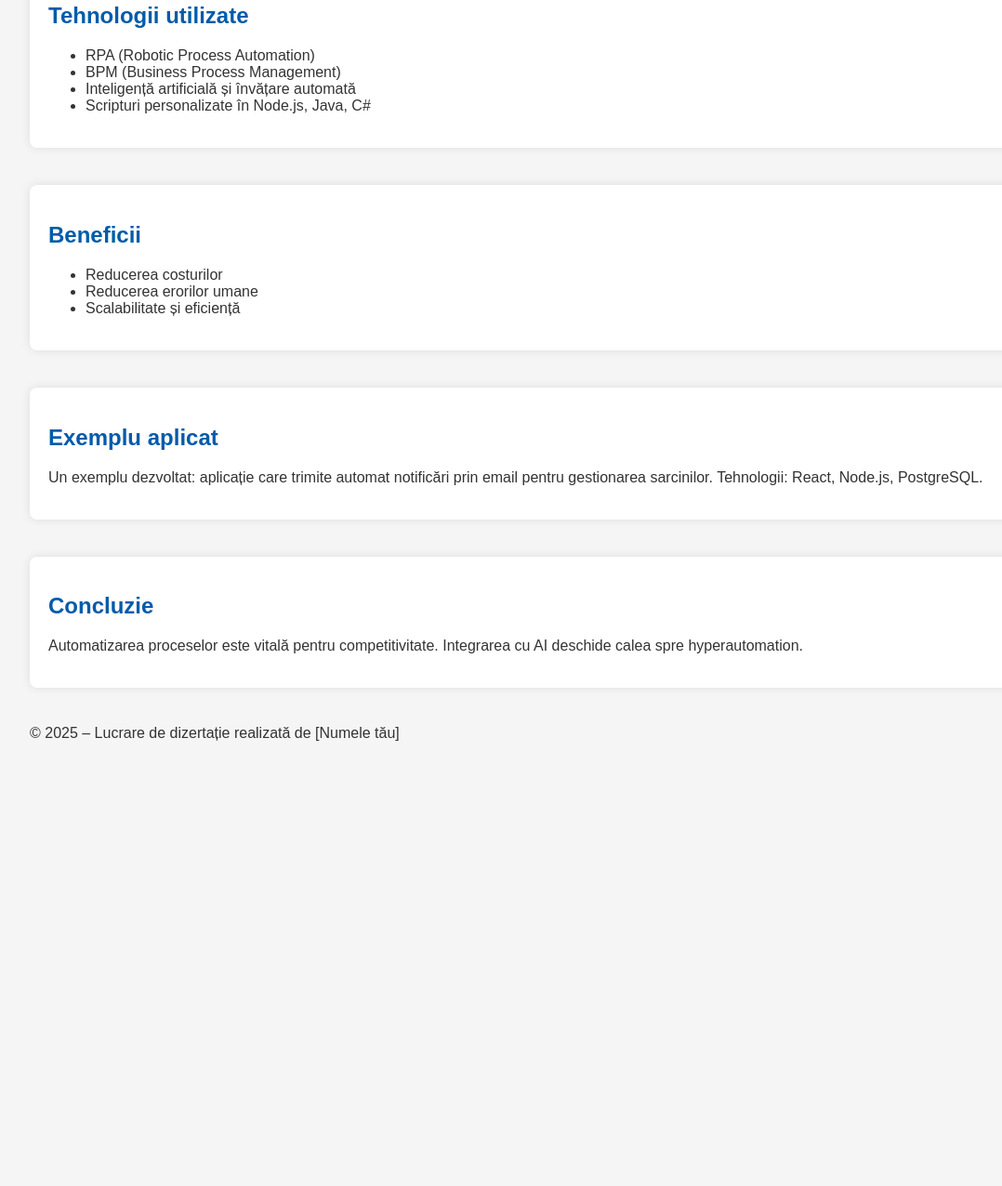
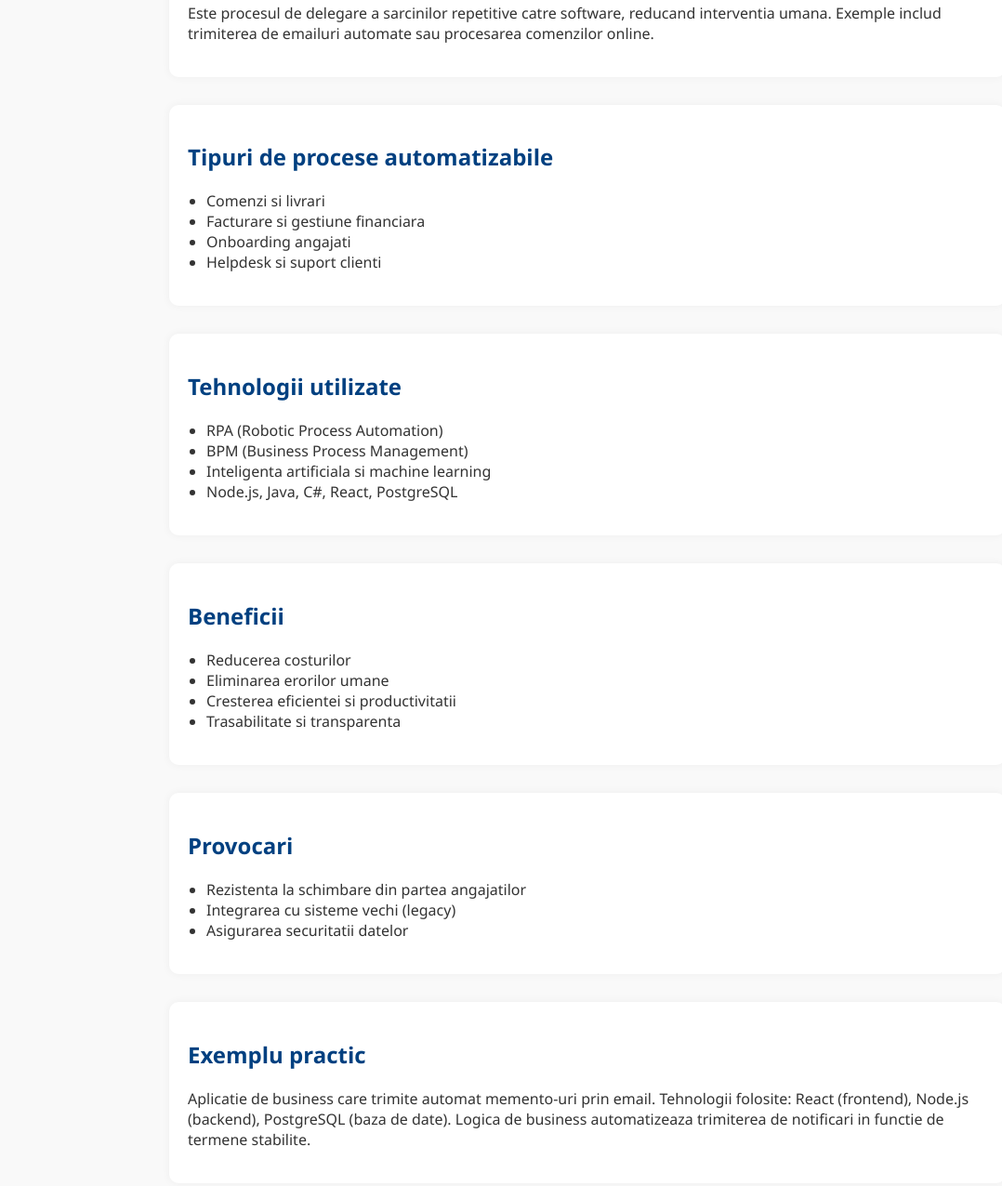
Before and after one commit to rsiminica/seminar-stiintific, a plain HTML site: page index.html in a window 1280 px wide. Shown: the part 517-1793 px from the top of the page at 93% size, without its empty margins (8-1086 px from the left). Before the commit the page ends 1355 px from the top, so only its background shows below. Drawn offline with Linux system fonts and the light colour scheme.

Commit message:
add index

```diff
--- a/index.html
+++ b/index.html
@@ -3,59 +3,115 @@
 <head>
   <meta charset="UTF-8">
   <meta name="viewport" content="width=device-width, initial-scale=1.0">
-  <title>Dizertație – Automatizarea proceselor</title>
+  <title>Dizertatie - Automatizarea Proceselor</title>
   <style>
-    body { font-family: Arial, sans-serif; margin: 40px; background-color: #f5f5f5; color: #333; }
-    h1, h2 { color: #005baa; }
-    section { margin-bottom: 40px; padding: 20px; background: white; border-radius: 8px; box-shadow: 0 0 10px #ddd; }
+    body {
+      font-family: 'Segoe UI', sans-serif;
+      margin: 0;
+      padding: 0;
+      background-color: #f9f9f9;
+      color: #333;
+    }
+    header, footer {
+      background-color: #004080;
+      color: white;
+      padding: 20px;
+      text-align: center;
+    }
+    main {
+      max-width: 900px;
+      margin: 40px auto;
+      padding: 20px;
+    }
+    section {
+      background: white;
+      margin-bottom: 30px;
+      padding: 20px;
+      border-radius: 10px;
+      box-shadow: 0 0 10px rgba(0,0,0,0.05);
+    }
+    h2 {
+      color: #004080;
+    }
+    ul {
+      padding-left: 20px;
+    }
+    footer p {
+      margin: 0;
+      font-size: 0.9em;
+    }
   </style>
 </head>
 <body>
-
-  <h1>Dizertație: Automatizarea proceselor în aplicațiile de business</h1>
-
+  <header>
+    <h1>Dizertatie: Automatizarea proceselor in aplicatiile de business</h1>
+    <p>Prezentare generala a lucrarii de dizertatie</p>
+  </header>
+  <main>
     <section>
       <h2>Introducere</h2>
-    <p>Automatizarea proceselor este o componentă cheie în digitalizarea companiilor moderne. Această lucrare investighează impactul, beneficiile și tehnologiile utilizate în acest context.</p>
+      <p>Automatizarea proceselor este esentiala in era digitala. Lucrarea analizeaza impactul, beneficiile si tehnologiile utilizate pentru automatizarea proceselor in aplicatii business moderne.</p>
     </section>
-
     <section>
       <h2>Ce este automatizarea proceselor?</h2>
-    <p>Este procesul prin care activități repetitive sunt delegate către sisteme software, eliminând intervenția umană directă.</p>
+      <p>Este procesul de delegare a sarcinilor repetitive catre software, reducand interventia umana. Exemple includ trimiterea de emailuri automate sau procesarea comenzilor online.</p>
     </section>
-
+    <section>
+      <h2>Tipuri de procese automatizabile</h2>
+      <ul>
+        <li>Comenzi si livrari</li>
+        <li>Facturare si gestiune financiara</li>
+        <li>Onboarding angajati</li>
+        <li>Helpdesk si suport clienti</li>
+      </ul>
+    </section>
     <section>
       <h2>Tehnologii utilizate</h2>
       <ul>
         <li>RPA (Robotic Process Automation)</li>
         <li>BPM (Business Process Management)</li>
-      <li>Inteligență artificială și învățare automată</li>
-      <li>Scripturi personalizate în Node.js, Java, C#</li>
+        <li>Inteligenta artificiala si machine learning</li>
+        <li>Node.js, Java, C#, React, PostgreSQL</li>
       </ul>
     </section>
-
     <section>
       <h2>Beneficii</h2>
       <ul>
         <li>Reducerea costurilor</li>
-      <li>Reducerea erorilor umane</li>
-      <li>Scalabilitate și eficiență</li>
+        <li>Eliminarea erorilor umane</li>
+        <li>Cresterea eficientei si productivitatii</li>
+        <li>Trasabilitate si transparenta</li>
       </ul>
     </section>
-
     <section>
-    <h2>Exemplu aplicat</h2>
-    <p>Un exemplu dezvoltat: aplicație care trimite automat notificări prin email pentru gestionarea sarcinilor. Tehnologii: React, Node.js, PostgreSQL.</p>
+      <h2>Provocari</h2>
+      <ul>
+        <li>Rezistenta la schimbare din partea angajatilor</li>
+        <li>Integrarea cu sisteme vechi (legacy)</li>
+        <li>Asigurarea securitatii datelor</li>
+      </ul>
     </section>
-
     <section>
-    <h2>Concluzie</h2>
-    <p>Automatizarea proceselor este vitală pentru competitivitate. Integrarea cu AI deschide calea spre hyperautomation.</p>
+      <h2>Exemplu practic</h2>
+      <p>Aplicatie de business care trimite automat memento-uri prin email. Tehnologii folosite: React (frontend), Node.js (backend), PostgreSQL (baza de date). Logica de business automatizeaza trimiterea de notificari in functie de termene stabilite.</p>
     </section>
-
+    <section>
+      <h2>Arhitectura aplicatiei</h2>
+      <ul>
+        <li>Frontend: React</li>
+        <li>Backend: Node.js cu Express</li>
+        <li>Database: PostgreSQL</li>
+        <li>Serviciu de email integrat</li>
+        <li>Joburi programate (cron) pentru automatizare</li>
+      </ul>
+    </section>
+    <section>
+      <h2>Concluzii si directii viitoare</h2>
+      <p>Automatizarea este un avantaj competitiv important. Viitorul consta in integrarea AI pentru decizii autonome, ducand la ceea ce se numeste hyperautomation.</p>
+    </section>
+  </main>
   <footer>
-    <p>&copy; 2025 – Lucrare de dizertație realizată de [Numele tău]</p>
+    <p>&copy; 2025 - Lucrare realizata de Razvan Siminica | Facultatea de Cibernetica, Statistica si Informatica Economica</p>
   </footer>
-
 </body>
 </html>
```
Lines whose indentation alone changed are shown as unchanged.
